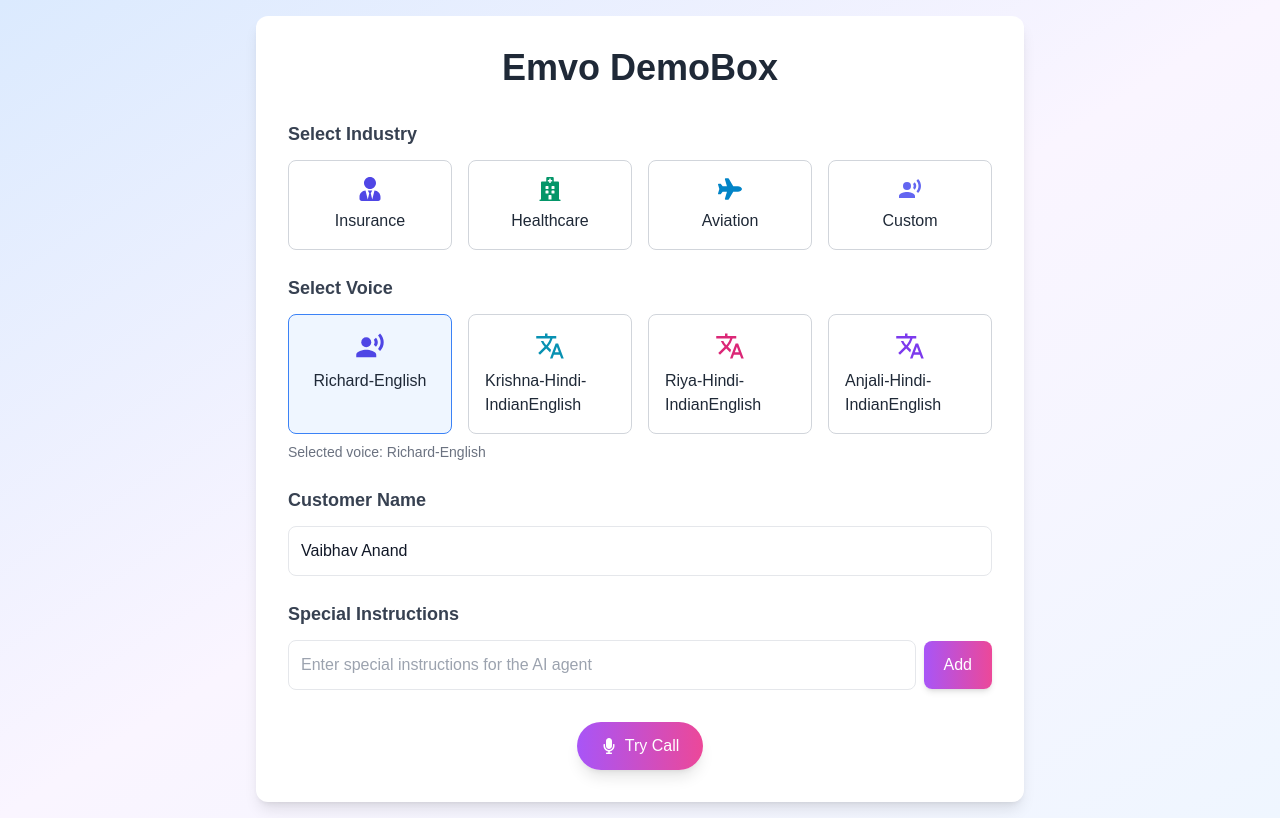
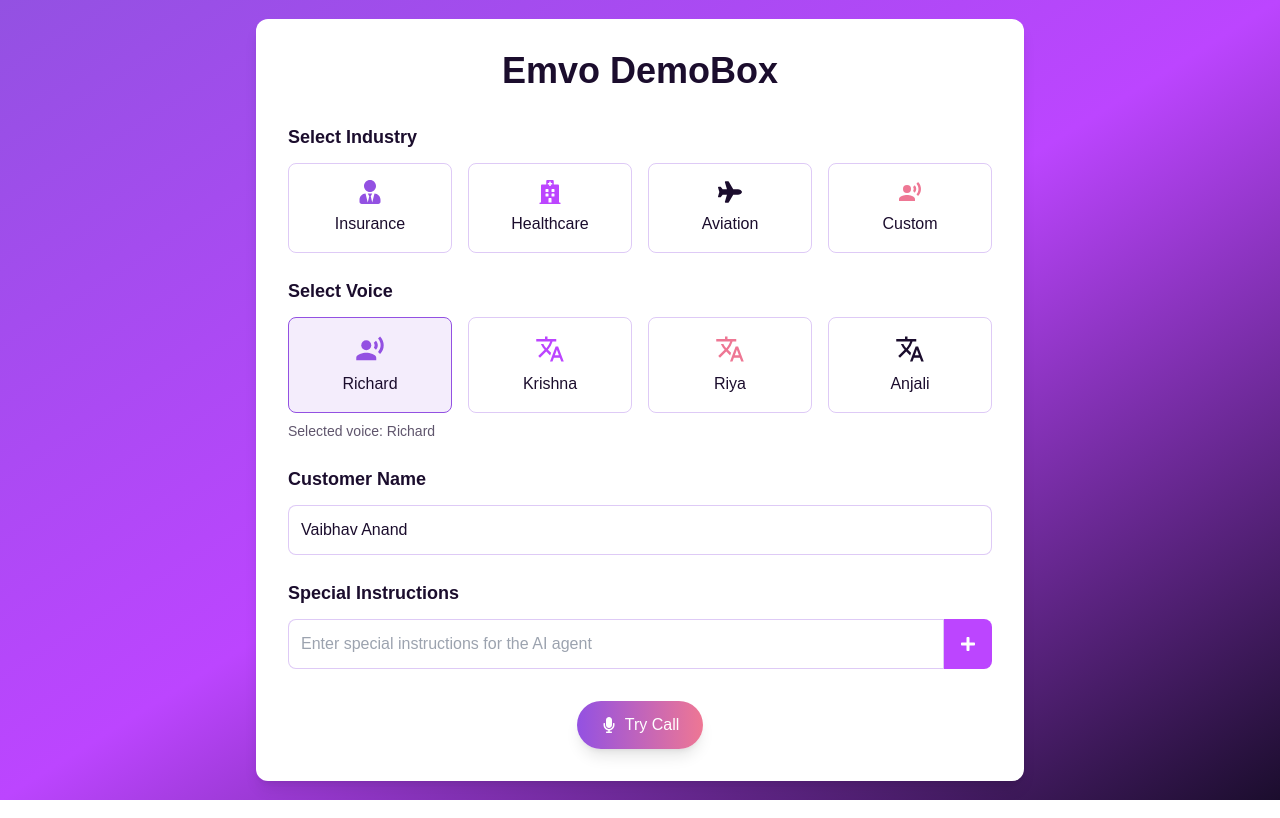
Before and after one commit to anil-sleekitech/Emvo-Demo, a Next.js app: page / in a window 1280 px wide. Built offline with nearby package versions, Linux system fonts and the light colour scheme.

Commit message:
Update UI styling and enhance user experience with color scheme and interaction improvements

```diff
--- a/src/app/page.tsx
+++ b/src/app/page.tsx
@@ -16,7 +16,8 @@
   FaAmbulance,
   FaClipboardList,
   FaHeadset,
-  FaMedal
+  FaMedal,
+  FaPlus
 } from "react-icons/fa";
 import { MdOutlineTranslate, MdRecordVoiceOver } from "react-icons/md";
 import { BsPersonVcard } from "react-icons/bs";
@@ -28,58 +29,58 @@
   Insurance: [
     {
       name: "Policy Information Retrieval",
-      icon: <FaFileInvoiceDollar size={30} color="#4f46e5" />,
+      icon: <FaFileInvoiceDollar size={30} color="#9351E2" />,
       promptKey: "getPolicyInformationPrompt"
     },
     {
       name: "Health Claim Initiation",
-      icon: <FaHeartbeat size={30} color="#ef4444" />,
+      icon: <FaHeartbeat size={30} color="#BC45FF" />,
       promptKey: "getHealthClaimPrompt"
     },
     {
       name: "Policy Renewal Reminders",
-      icon: <BsPersonVcard size={30} color="#0891b2" />,
+      icon: <BsPersonVcard size={30} color="#EE7794" />,
       promptKey: "getPolicyRenewalPrompt"
     },
   ],
   Healthcare: [
     {
       name: "Appointment Booking",
-      icon: <FaCalendarCheck size={30} color="#059669" />,
+      icon: <FaCalendarCheck size={30} color="#9351E2" />,
       promptKey: "getAppointmentBookingPrompt"
     },
     {
       name: "Diagnostic Centre Report Advisor",
-      icon: <FaFileMedical size={30} color="#8b5cf6" />,
+      icon: <FaFileMedical size={30} color="#BC45FF" />,
       promptKey: "getDiagnosticReportPrompt"
     },
     {
       name: "Emergency",
-      icon: <FaAmbulance size={30} color="#dc2626" />,
+      icon: <FaAmbulance size={30} color="#EE7794" />,
       promptKey: "getEmergencyPrompt"
     },
     {
       name: "Survey & Feedback",
-      icon: <FaClipboardList size={30} color="#0284c7" />,
+      icon: <FaClipboardList size={30} color="#1B0D2D" />,
       promptKey: "getSurveyFeedbackPrompt"
     }
   ],
   Aviation: [
     {
       name: "Customer Support",
-      icon: <FaHeadset size={30} color="#4338ca" />,
+      icon: <FaHeadset size={30} color="#9351E2" />,
       promptKey: "getCustomerSupportPrompt"
     },
     {
       name: "Loyalty Program & Frequent Flyer Membership Renewal",
-      icon: <FaMedal size={30} color="#f59e0b" />,
+      icon: <FaMedal size={30} color="#BC45FF" />,
       promptKey: "getLoyaltyProgramPrompt"
     }
   ],
   Custom: [
     {
       name: "Custom Agent",
-      icon: <MdRecordVoiceOver size={30} color="#6366f1" />,
+      icon: <MdRecordVoiceOver size={30} color="#9351E2" />,
       promptKey: "customPrompt"
     }
   ]
@@ -101,10 +102,26 @@
   setPlace: (place: string) => void;
 }
 
+// Move this component outside of Home
+function CustomerNameInput({ customerName, setCustomerName }) {
+  return (
+    <div className="mb-6">
+      <h2 className="text-lg font-semibold text-[#1B0D2D] mb-3">Customer Name</h2>
+      <input
+        type="text"
+        value={customerName}
+        onChange={(e) => setCustomerName(e.target.value)}
+        placeholder="Enter customer name"
+        className="w-full p-3 border border-[#9351E2]/30 rounded-lg text-[#1B0D2D] focus:outline-none focus:ring-2 focus:ring-[#9351E2]"
+      />
+    </div>
+  );
+}
+
 function ServiceSelection({ service, setService, setPlace }: ServiceSelectionProps) {
   return (
     <div className="mb-6">
-      <h2 className="text-lg font-semibold text-gray-700 mb-3">Select Industry</h2>
+      <h2 className="text-lg font-semibold text-[#1B0D2D] mb-3">Select Industry</h2>
       <div className="grid grid-cols-4 gap-4">
         {Object.keys(serviceOptions).map((serviceName) => (
           <div
@@ -114,14 +131,14 @@
               setPlace(""); // reset place on change
             }}
             className={`flex flex-col items-center p-4 border rounded-lg cursor-pointer transition transform hover:scale-105 ${
-              service === serviceName ? "border-blue-500 bg-blue-50" : "border-gray-300"
+              service === serviceName ? "border-[#9351E2] bg-[#9351E2]/10" : "border-[#9351E2]/30"
             }`}
           >
-            {serviceName === "Insurance" ? <FaUserTie size={24} color="#4f46e5" /> :
-             serviceName === "Healthcare" ? <FaHospital size={24} color="#059669" /> :
-             serviceName === "Aviation" ? <FaPlane size={24} color="#0284c7" /> :
-             <MdRecordVoiceOver size={24} color="#6366f1" />}
-            <span className="mt-2 text-gray-800">{serviceName}</span>
+            {serviceName === "Insurance" ? <FaUserTie size={24} color="#9351E2" /> :
+             serviceName === "Healthcare" ? <FaHospital size={24} color="#BC45FF" /> :
+             serviceName === "Aviation" ? <FaPlane size={24} color="#1B0D2D" /> :
+             <MdRecordVoiceOver size={24} color="#EE7794" />}
+            <span className="mt-2 text-[#1B0D2D]">{serviceName}</span>
           </div>
         ))}
       </div>
@@ -139,18 +156,18 @@
   if (!service) return null;
   return (
     <div className="mb-6">
-      <h2 className="text-lg font-semibold text-gray-700 mb-3">Select Agent</h2>
+      <h2 className="text-lg font-semibold text-[#1B0D2D] mb-3">Select Agent</h2>
       <div className="grid grid-cols-2 md:grid-cols-3 gap-4">
         {serviceOptions[service].map((option) => (
           <div
             key={option.name}
             onClick={() => setPlace(option.name)}
             className={`flex flex-col items-center p-4 border rounded-lg cursor-pointer transition transform hover:scale-105 ${
-              place === option.name ? "border-blue-500 bg-blue-50" : "border-gray-300"
+              place === option.name ? "border-[#9351E2] bg-[#9351E2]/10" : "border-[#9351E2]/30"
             }`}
           >
             {option.icon}
-            <span className="mt-2 text-gray-800">{option.name}</span>
+            <span className="mt-2 text-[#1B0D2D] text-center">{option.name}</span>
           </div>
         ))}
       </div>
@@ -165,10 +182,10 @@
 
 function VoiceSelection({ voice, setVoice }: VoiceSelectionProps) {
   const voices = [
-    { id: "e6fce4ac-da54-43e9-8fb2-66de86f72a5b", label: "Richard-English", icon: <MdRecordVoiceOver size={30} color="#4f46e5" /> },
-    { id: "9f6262e3-1b03-4a0b-9921-50b9cff66a43", label: "Krishna-Hindi-IndianEnglish", icon: <MdOutlineTranslate size={30} color="#0891b2" /> },
-    { id: "c2c5cce4-72ec-4d8b-8cdb-f8a0f6610bd1", label: "Riya-Hindi-IndianEnglish", icon: <MdOutlineTranslate size={30} color="#db2777" /> },
-    { id: "ebae2397-0ba1-4222-9d5b-5313ddeb04b5", label: "Anjali-Hindi-IndianEnglish", icon: <MdOutlineTranslate size={30} color="#7c3aed" /> },
+    { id: "e6fce4ac-da54-43e9-8fb2-66de86f72a5b", label: "Richard-English", icon: <MdRecordVoiceOver size={30} color="#9351E2" /> },
+    { id: "9f6262e3-1b03-4a0b-9921-50b9cff66a43", label: "Krishna-Hindi-IndianEnglish", icon: <MdOutlineTranslate size={30} color="#BC45FF" /> },
+    { id: "c2c5cce4-72ec-4d8b-8cdb-f8a0f6610bd1", label: "Riya-Hindi-IndianEnglish", icon: <MdOutlineTranslate size={30} color="#EE7794" /> },
+    { id: "ebae2397-0ba1-4222-9d5b-5313ddeb04b5", label: "Anjali-Hindi-IndianEnglish", icon: <MdOutlineTranslate size={30} color="#1B0D2D" /> },
   ];
 
   // Set a default voice if none is selected
@@ -180,24 +197,24 @@
 
   return (
     <div className="mb-6">
-      <h2 className="text-lg font-semibold text-gray-700 mb-3">Select Voice</h2>
-      <div className="grid grid-cols-2 md:grid-cols-4 gap-4">
+      <h2 className="text-lg font-semibold text-[#1B0D2D] mb-3">Select Voice</h2>
+      <div className="grid grid-cols-4 gap-4">
         {voices.map((v) => (
           <div
             key={v.id}
             onClick={() => setVoice(v.id)}
             className={`flex flex-col items-center p-4 border rounded-lg cursor-pointer transition transform hover:scale-105 ${
-              voice === v.id ? "border-blue-500 bg-blue-50" : "border-gray-300"
+              voice === v.id ? "border-[#9351E2] bg-[#9351E2]/10" : "border-[#9351E2]/30"
             }`}
           >
             {v.icon}
-            <span className="mt-2 text-gray-800">{v.label}</span>
+            <span className="mt-2 text-[#1B0D2D]">{v.label.split('-')[0]}</span>
           </div>
         ))}
       </div>
       {voice && (
-        <p className="text-sm text-gray-500 mt-2">
-          Selected voice: {voices.find(v => v.id === voice)?.label || "Unknown"}
+        <p className="text-sm text-[#1B0D2D]/70 mt-2">
+          Selected voice: {voices.find(v => v.id === voice)?.label.split('-')[0] || "Unknown"}
         </p>
       )}
     </div>
@@ -214,50 +231,36 @@
 function TaskInput({ tasks, newTask, setNewTask, handleAddTask }: TaskInputProps) {
   return (
     <div className="mb-6">
-      <h2 className="text-lg font-semibold text-gray-700 mb-3">Special Instructions</h2>
-      {tasks.length > 0 && (
-        <div className="mt-4 mb-4 border rounded-lg bg-gray-50 p-3 max-h-40 overflow-y-auto">
-          <ul className="space-y-2">
-            {tasks.map((task, index) => (
-              <li key={index} className="bg-white p-3 rounded-lg shadow-sm text-gray-700 border border-gray-100">
-                {task}
-              </li>
-            ))}
-          </ul>
-        </div>
-      )}
-      <div className="flex items-center space-x-2">
+      <h2 className="text-lg font-semibold text-[#1B0D2D] mb-3">Special Instructions</h2>
+      <div className="flex mb-2">
         <input
           type="text"
           value={newTask}
           onChange={(e) => setNewTask(e.target.value)}
           placeholder="Enter special instructions for the AI agent"
-          className="flex-1 p-3 border rounded-lg text-black focus:outline-none focus:ring-2 focus:ring-blue-500"
-          onKeyPress={(e) => e.key === 'Enter' && handleAddTask()}
+          className="flex-grow p-3 border border-[#9351E2]/30 rounded-l-lg text-[#1B0D2D] focus:outline-none focus:ring-2 focus:ring-[#9351E2]"
+          onKeyPress={(e) => {
+            if (e.key === 'Enter') {
+              handleAddTask();
+            }
+          }}
         />
         <button
           onClick={handleAddTask}
-          className="bg-gradient-to-r from-purple-500 to-pink-500 text-white font-medium py-3 px-5 rounded-lg shadow-md hover:shadow-lg transition transform hover:scale-105"
+          className="bg-[#BC45FF] text-white px-4 rounded-r-lg hover:bg-[#9351E2] transition"
         >
-          Add
+          <FaPlus />
         </button>
       </div>
-    </div>
-  );
-}
-
-// Move this component outside of Home
-function CustomerNameInput({ customerName, setCustomerName }) {
-  return (
-    <div className="mb-6">
-      <h2 className="text-lg font-semibold text-gray-700 mb-3">Customer Name</h2>
-      <input
-        type="text"
-        value={customerName}
-        onChange={(e) => setCustomerName(e.target.value)}
-        placeholder="Enter customer name"
-        className="w-full p-3 border rounded-lg text-gray-900 focus:outline-none focus:ring-2 focus:ring-blue-500"
-      />
+      {tasks.length > 0 && (
+        <ul className="space-y-2">
+          {tasks.map((task, index) => (
+            <li key={index} className="p-2 bg-[#9351E2]/10 rounded-lg text-[#1B0D2D]">
+              {task}
+            </li>
+          ))}
+        </ul>
+      )}
     </div>
   );
 }
@@ -268,12 +271,12 @@
 
   return (
     <div className="mb-6">
-      <h2 className="text-lg font-semibold text-gray-700 mb-3">Custom System Prompt</h2>
+      <h2 className="text-lg font-semibold text-[#1B0D2D] mb-3">Custom System Prompt</h2>
       <textarea
         value={customSystemPrompt}
         onChange={(e) => setCustomSystemPrompt(e.target.value)}
         placeholder="Enter your custom system prompt here..."
-        className="w-full h-64 p-4 border rounded-lg focus:outline-none focus:ring-2 focus:ring-blue-500 text-gray-900"
+        className="w-full h-64 p-4 border border-[#9351E2]/30 rounded-lg focus:outline-none focus:ring-2 focus:ring-[#9351E2] text-[#1B0D2D]"
       />
     </div>
   );
@@ -339,6 +342,11 @@
       systemPrompt = `Customer Name: ${customerName}\n\n${systemPrompt}`;
     }
 
+    // Add tasks to the prompt if any
+    if (tasks.length > 0) {
+      systemPrompt += `\n\nSpecial Instructions:\n${tasks.map(task => `- ${task}`).join('\n')}`;
+    }
+
     // Log the data being sent for debugging
     console.log("Sending data:", {
       service,
@@ -392,9 +400,9 @@
   };
 
   return (
-    <div className="min-h-screen flex items-center justify-center bg-gradient-to-br from-blue-100 via-purple-50 to-blue-50 p-4">
+    <div className="min-h-screen flex items-center justify-center bg-gradient-to-br from-[#9351E2] via-[#BC45FF] to-[#1B0D2D] p-4">
       <div className="bg-white p-8 rounded-xl shadow-lg w-full max-w-3xl">
-        <h1 className="text-4xl font-bold text-center text-gray-800 mb-8">Emvo DemoBox</h1>
+        <h1 className="text-4xl font-bold text-center text-[#1B0D2D] mb-8">Emvo DemoBox</h1>
         <ServiceSelection service={service} setService={setService} setPlace={setPlace} />
         <PlaceSelection service={service} place={place} setPlace={setPlace} />
         <VoiceSelection voice={voice} setVoice={setVoice} />
@@ -411,10 +419,11 @@
         <div className="flex justify-center mt-8">
           <button
             onClick={handleSubmit}
-            className="flex items-center bg-gradient-to-r from-purple-500 to-pink-500 text-white font-medium py-3 px-6 rounded-full shadow-lg hover:shadow-xl transition transform hover:scale-105"
+            disabled={isLoading}
+            className="flex items-center bg-gradient-to-r from-[#9351E2] to-[#EE7794] text-white font-medium py-3 px-6 rounded-full shadow-lg hover:shadow-xl transition transform hover:scale-105 disabled:opacity-70 disabled:cursor-not-allowed"
           >
             <FaMicrophone className="mr-2" />
-            Try Call
+            {isLoading ? "Initiating Call..." : "Try Call"}
           </button>
         </div>
       </div>
```
